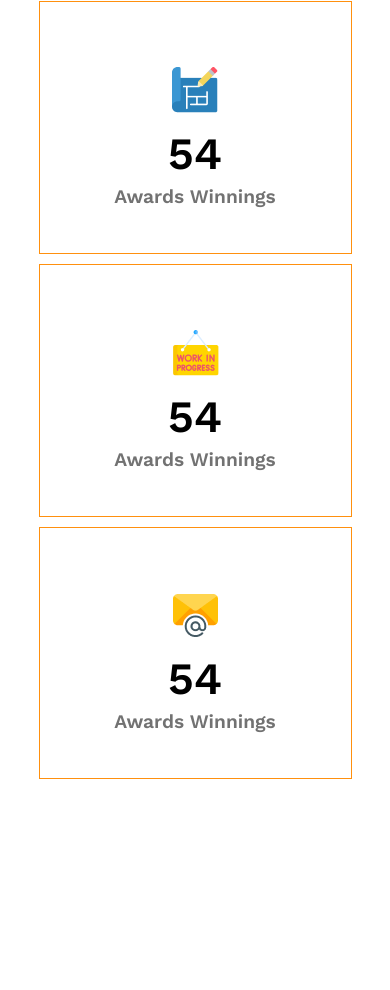
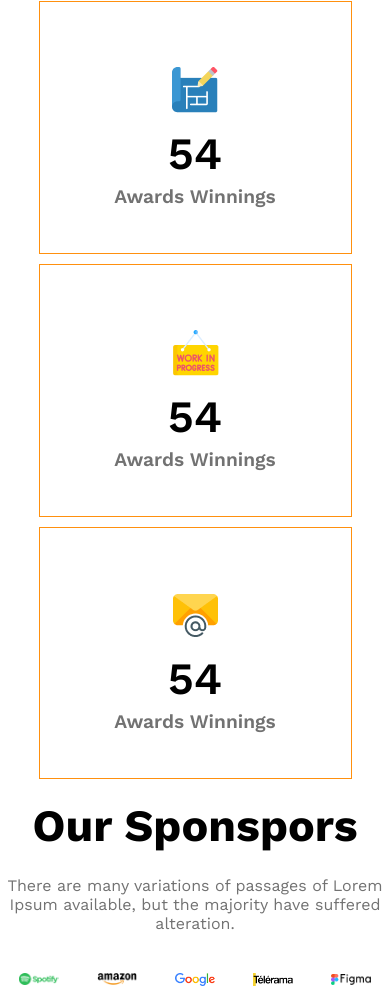
Before and after one commit to webdiv-rakib/g3-architects-project, a plain HTML site: page index.html in a window 390 px wide. Shown: the part 5289-6279 px from the top of the page. Before the commit the page ends 6088 px from the top, so only its background shows below. Drawn offline with nearby package versions, Linux system fonts and the light colour scheme.

Commit message:
sponsor section responsive

```diff
--- a/index.html
+++ b/index.html
@@ -143,6 +143,25 @@
                 </div>
             </div>
         </section>
+
+        <!-- Sponsor section -->
+        <section id="sponsor-section">
+            <div class="sponsor-container">
+                <div class="sponsor-title">
+                    <h1 style="font-size: 2.8rem; font-weight: 700;">Our Sponspors</h1>
+                    <p style="color: #727272; margin-top: 24px;">There are many variations of passages of Lorem Ipsum
+                        available, but the majority have suffered
+                        alteration.</p>
+                </div>
+                <div class="sponsor-icon">
+                    <a href=""><img class="icon" src="images/sponsors/spotify.png" alt=""></a>
+                    <a href=""><img class="icon" src="images/sponsors/amazon.png" alt=""></a>
+                    <a href=""><img class="icon" src="images/sponsors/google.png" alt=""></a>
+                    <a href=""><img class="icon" src="images/sponsors/telerama.png" alt=""></a>
+                    <a href=""><img class="icon" src="images/sponsors/figma.png" alt=""></a>
+                </div>
+            </div>
+        </section>
     </main>
     <footer>
 
--- a/styles/style.css
+++ b/styles/style.css
@@ -210,6 +210,26 @@ ul li a {
     margin-top: 100px;
 }
 
+/* Sponsor section design */
+.sponsor-container {
+    padding: 0px 160px;
+    text-align: center;
+}
+
+.sponsor-title {
+    max-width: 542px;
+    margin: 0 auto;
+}
+
+.sponsor-icon {
+    display: flex;
+    justify-content: center;
+    align-items: center;
+    gap: 155px;
+    text-decoration: none;
+    margin-top: 50px;
+}
+
 /* Responsive for medium device */
 @media screen and (max-width: 576px) {
     * {
@@ -321,4 +341,24 @@ ul li a {
     .fact-reward {
         width: 100%;
     }
+
+    /* Sponsor section responsive */
+    .sponsor-container {
+        padding: 0px;
+    }
+
+    .sponsor-title {
+        width: 100%;
+    }
+
+    .sponsor-icon {
+        display: grid;
+        grid-template-columns: repeat(5, 1fr);
+        gap: 0px;
+        margin-top: 20px;
+    }
+
+    .icon {
+        max-width: 40px;
+    }
 }
```
